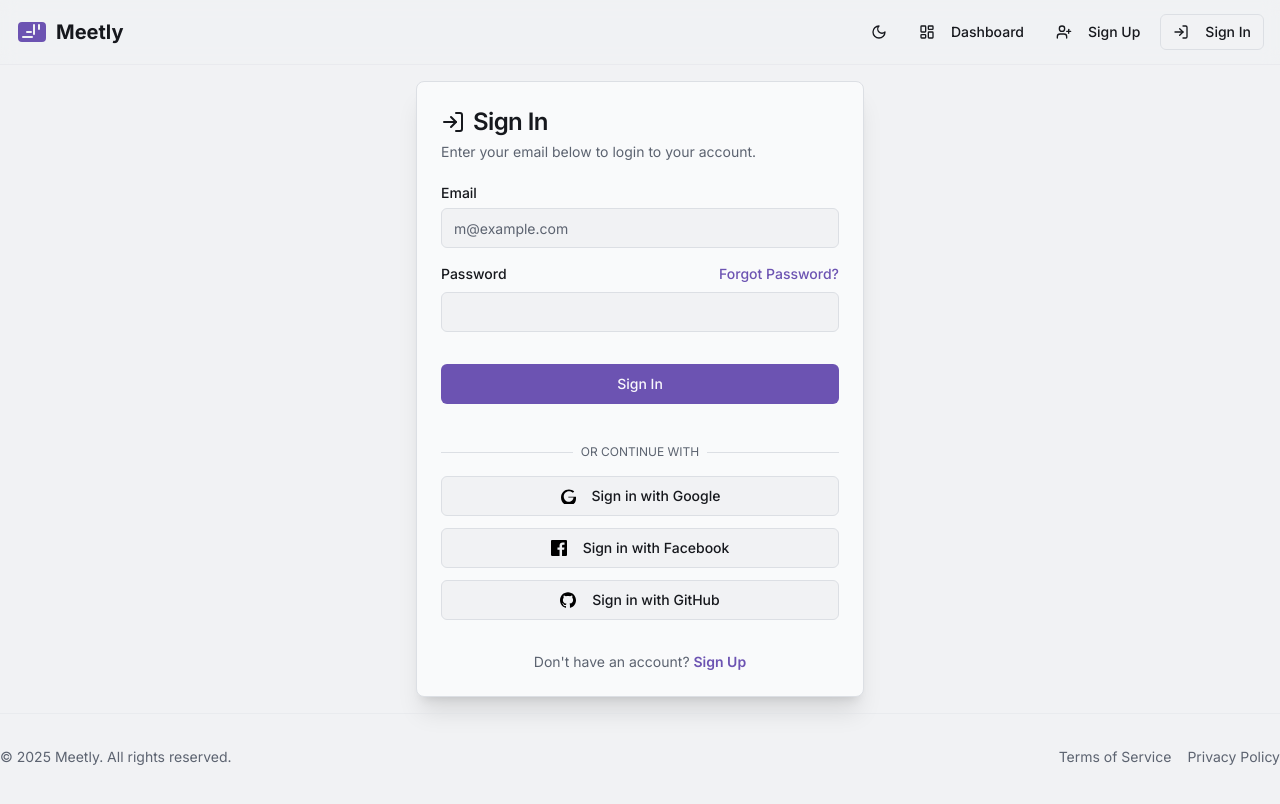
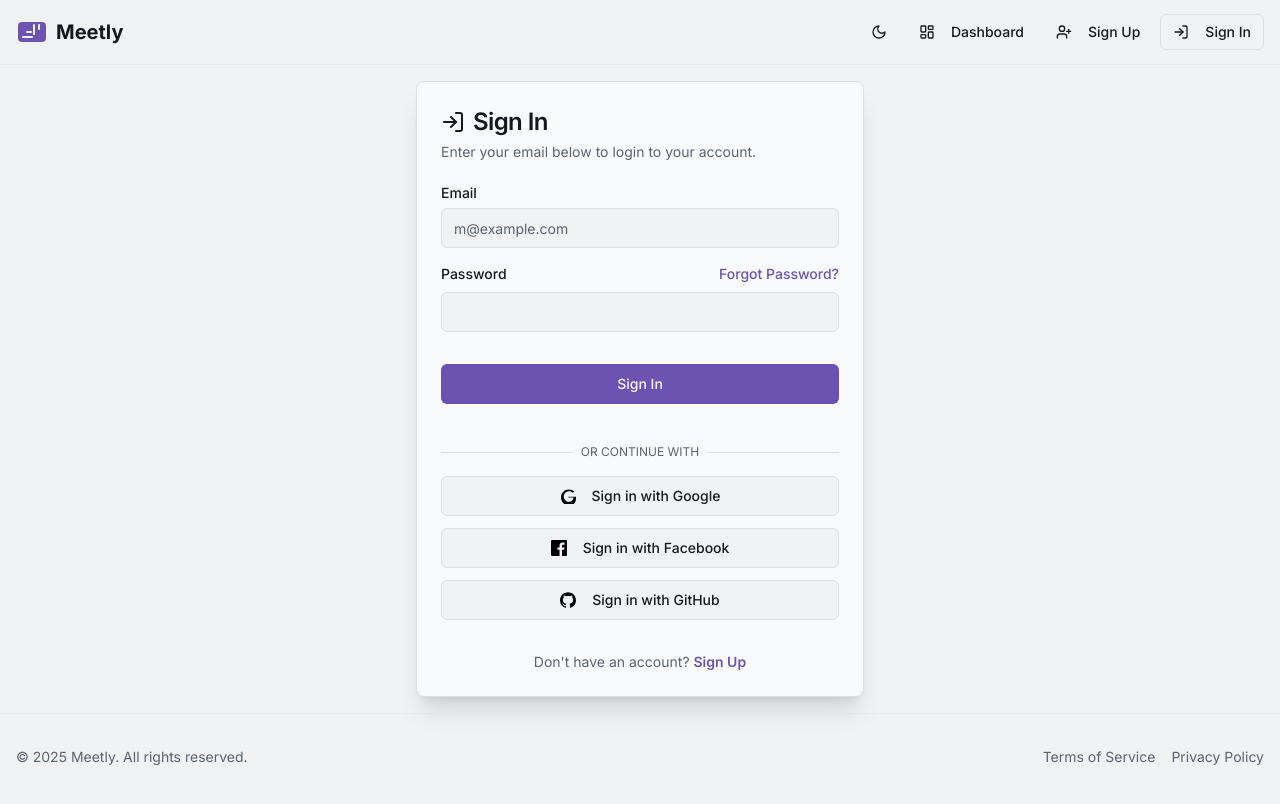
Before and after one commit to m6tm/meetly, a Next.js app: page /signin in a window 1280 px wide. Shown: the top 804 px of the page. Built offline with nearby package versions, Linux system fonts and the light colour scheme.

Commit message:
Modification du header et footer

```diff
--- a/src/components/layout/app-footer.tsx
+++ b/src/components/layout/app-footer.tsx
@@ -1,7 +1,7 @@
 const AppFooter = () => {
   return (
-    <footer className="border-t border-border/40 py-6 md:py-8">
-      <div className="container flex flex-col items-center md:items-baseline justify-between gap-4 md:h-16 md:flex-row">
+    <footer className="border-t border-border/40 py-6 md:py-8 px-4">
+      <div className="flex flex-col items-center md:items-baseline justify-between gap-4 md:h-16 md:flex-row">
         <p className="text-balance text-center text-sm leading-relaxed text-muted-foreground md:text-left">
           © {new Date().getFullYear()} Meetly. All rights reserved.
         </p>
--- a/src/components/layout/app-header.tsx
+++ b/src/components/layout/app-header.tsx
@@ -18,7 +18,7 @@ const AppHeader = () => {
 
   return (
     <header className="sticky top-0 z-50 w-full border-b border-border/40 bg-background/95 backdrop-blur supports-[backdrop-filter]:bg-background/60">
-      <div className="container flex h-16 max-w-screen-2xl items-center px-4">
+      <div className="flex h-16 items-center px-4 w-full">
         <Link href="/" className="mr-6 flex items-center space-x-2">
           <svg xmlns="http://www.w3.org/2000/svg" viewBox="0 0 24 24" fill="currentColor" className="h-8 w-8 text-primary">
             <path d="M4.5 4.5a3 3 0 00-3 3v9a3 3 0 003 3h15a3 3 0 003-3v-9a3 3 0 00-3-3h-15zm12.75 1.5a.75.75 0 01.75.75v3a.75.75 0 01-1.5 0v-3a.75.75 0 01.75-.75zm-3.75 0a.75.75 0 01.75.75v6.75a.75.75 0 01-1.5 0V6.75a.75.75 0 01.75-.75zM7.5 12a.75.75 0 01.75-.75h3a.75.75 0 010 1.5h-3a.75.75 0 01-.75-.75zm-3 3.75a.75.75 0 01.75-.75h6.75a.75.75 0 010 1.5H5.25a.75.75 0 01-.75-.75z" />
```
